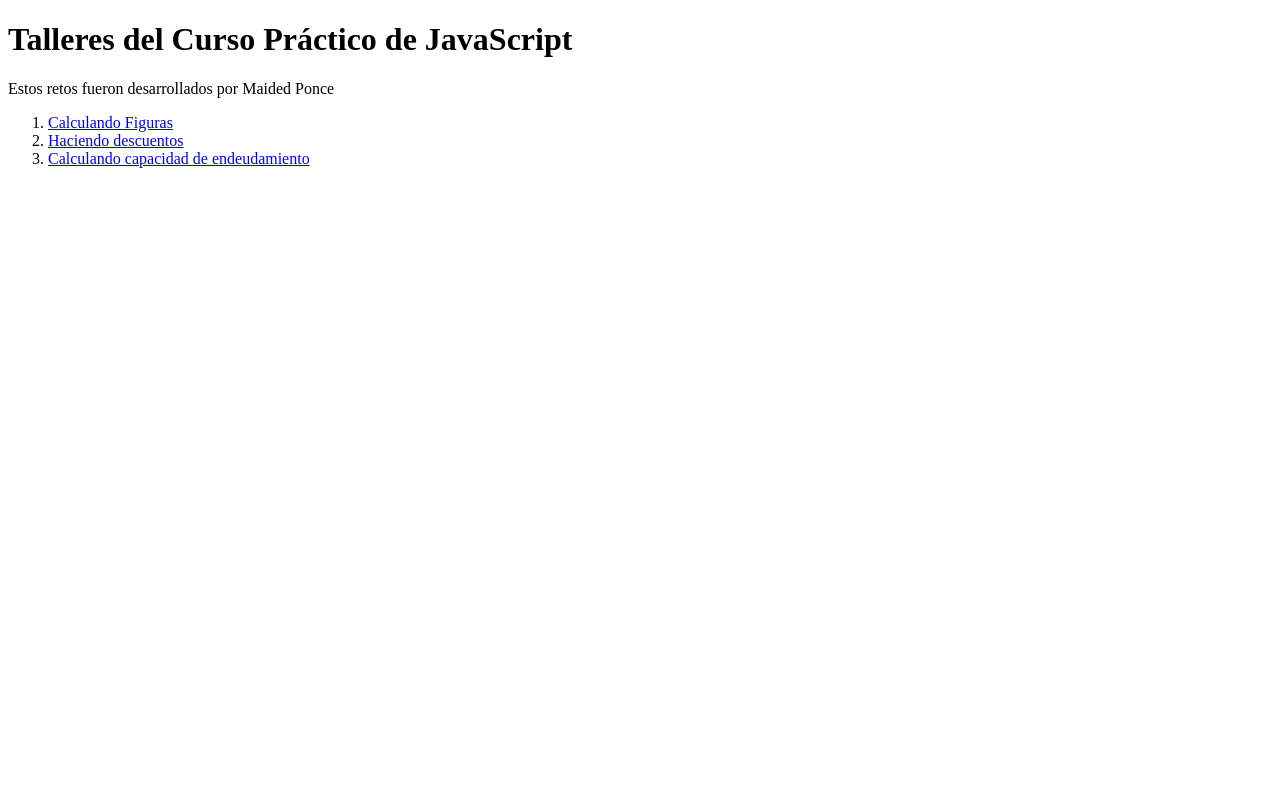
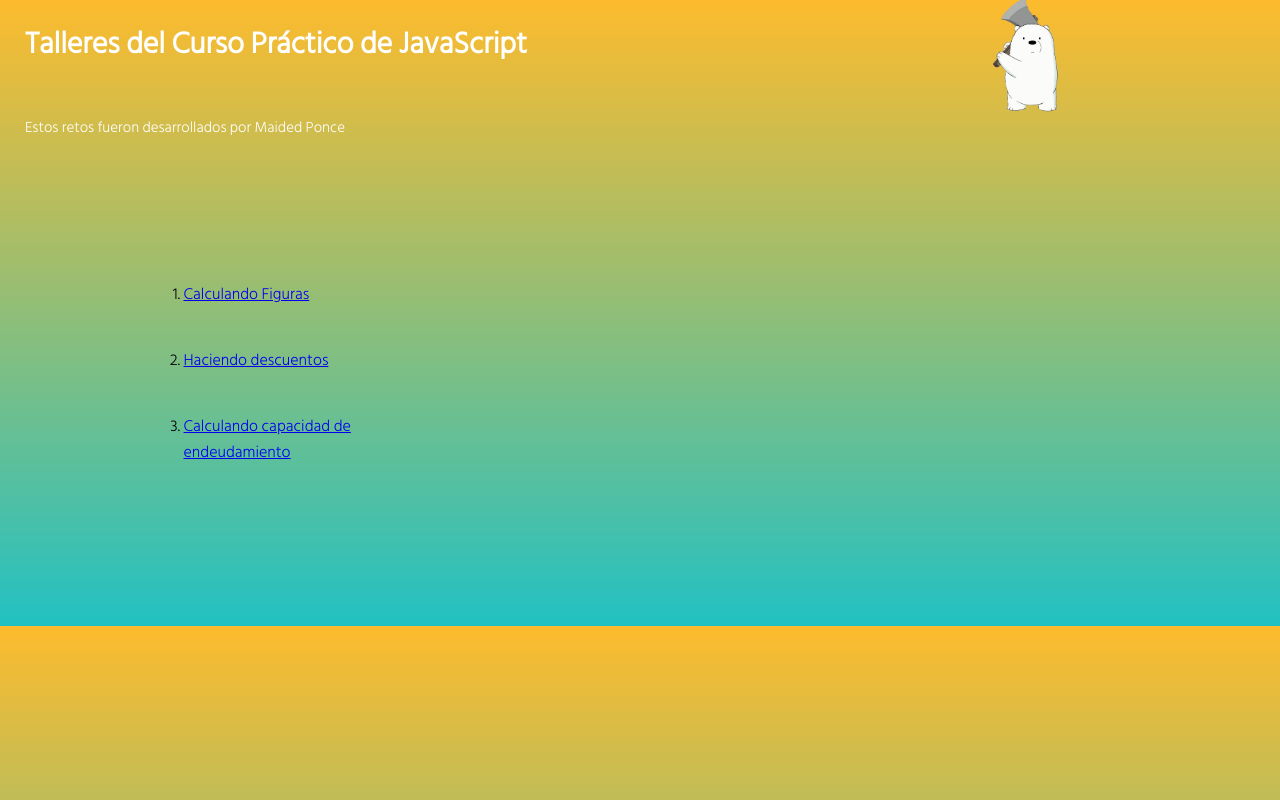
Before and after one commit to MaidedPonce/Curso-Pr-ctio-de-JavaScript, a plain HTML site: page index.html in a window 1280 px wide. Drawn offline with Linux system fonts and the light colour scheme.

Commit message:
terminado uwu

```diff
--- /dev/null
+++ b/index.css
@@ -0,0 +1,42 @@
+body {
+    background-image: linear-gradient(0deg, rgb(34, 193, 195) 0%, rgb(253, 187, 45) 100%);
+    margin: 0;
+    display: grid;
+    grid-template-columns: repeat(25, 51.75px);
+    grid-template-rows: repeat(13, 48.2px);
+    font-family: 'Hind Siliguri', sans-serif;
+}
+
+.header {
+    color: white;
+    display: grid;
+    grid-column: 1/26;
+    grid-row: 1/4;
+    font-size: 15px;
+    padding: 0 25px
+}
+
+.header img {
+    width: 80px;
+    display: grid;
+    grid-column: 16/25;
+    grid-row: 1/4;
+}
+
+.header p {
+    display: grid;
+    grid-column: inherit;
+    margin: 0 0 90px;
+    width: 400px;
+}
+
+section {
+    display: grid;
+    grid-column: 3/7;
+    grid-row: 6/12;
+    width: 300px;
+}
+
+li {
+    margin: 40px;
+}
--- a/index.html
+++ b/index.html
@@ -1,17 +1,24 @@
 <!DOCTYPE html>
 <html lang="en">
+
 <head>
     <meta charset="UTF-8">
     <meta http-equiv="X-UA-Compatible" content="IE=edge">
     <meta name="viewport" content="width=device-width, initial-scale=1.0">
+    <link rel="preconnect" href="https://fonts.googleapis.com">
+    <link rel="preconnect" href="https://fonts.gstatic.com" crossorigin>
+    <link href="https://fonts.googleapis.com/css2?family=Hind+Siliguri:wght@300&display=swap" rel="stylesheet">
+    <link rel="stylesheet" href="index.css">
     <title>Home | Curso Práctico de JavaScript</title>
 </head>
+
 <body>
-    <header>
+    <header class="header">
         <h1>
             Talleres del Curso Práctico de JavaScript
         </h1>
         <p>Estos retos fueron desarrollados por Maided Ponce</p>
+        <img src="./assets/uwu2.png" />
     </header>
 
     <section>
@@ -30,4 +37,5 @@
         </nav>
     </section>
 </body>
+
 </html>
```
Also changed, not shown: assets/uwu2.png (added).
